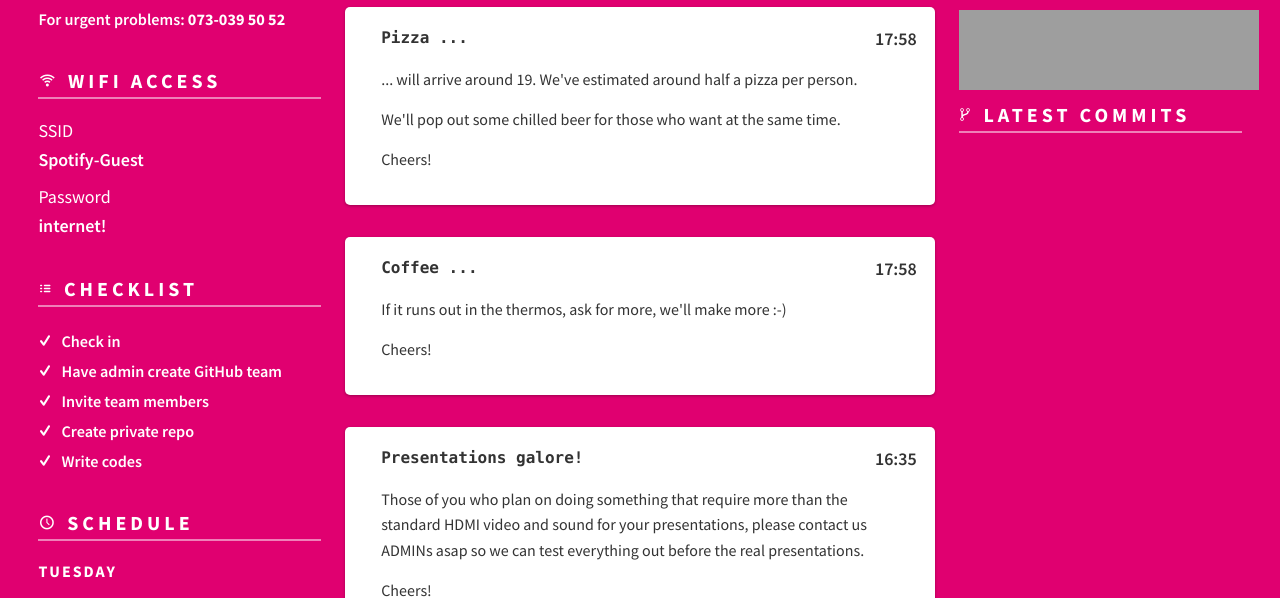
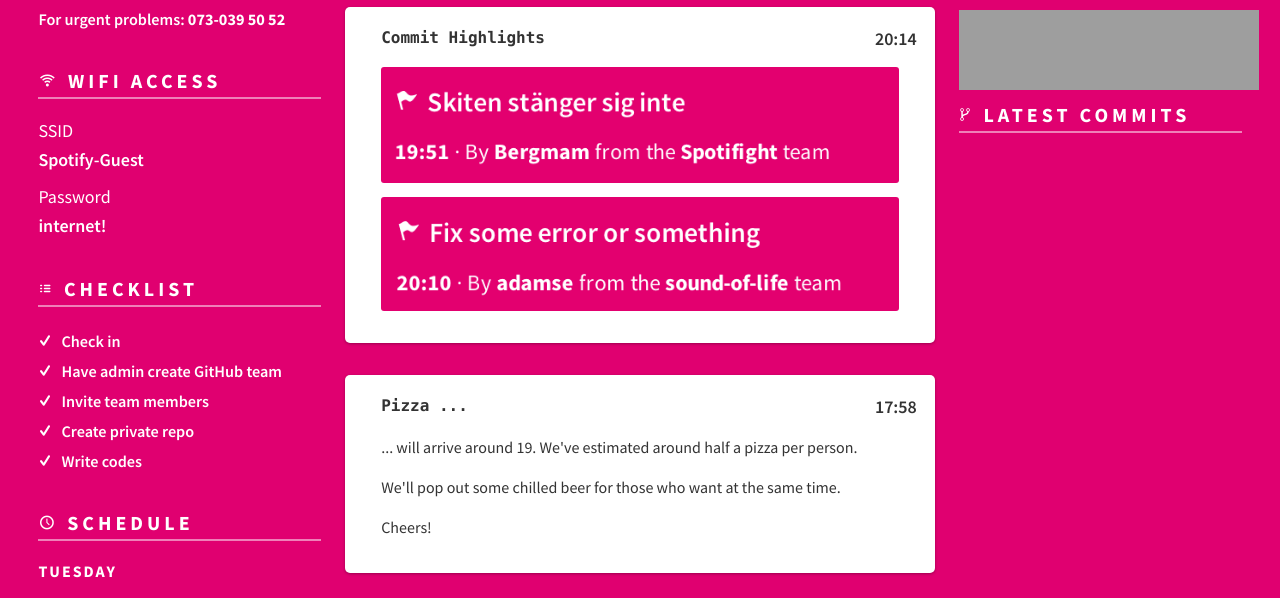
Before and after one commit to wowhack/wowhack.github.io, a website: page index.html in a window 1280 px wide. Shown: the part 177-775 px from the top of the page. Drawn offline with nearby package versions, Linux system fonts and the light colour scheme; grey boxes are pictures that could not be loaded; a script that the page names is missing.

Commit message:
Add commit highlights

```diff
--- a/index.html
+++ b/index.html
@@ -131,6 +131,19 @@
 
           --><section class="grid__item one-half">
             <h1>Notices</h1>
+
+            <article role="article">
+              <h2>Commit Highlights</h2>
+              <time datetime="20140805T20:14" title="2014-08-05, 20:14" pubdate>20:14</time>
+              <div class="content">
+                <p>
+                  <img src="files/commit1.png" alt="" />
+                </p>
+                <p>
+                  <img src="files/commit2.png" alt="" />
+                </p>
+              </div>
+            </article>
 
             <article role="article">
               <h2>Pizza ...</h2>
--- a/stylesheets/site.scss
+++ b/stylesheets/site.scss
@@ -144,6 +144,10 @@ section > h1 {
   border-radius: 5px;
   padding: 1em 2em;
   box-shadow: rgba(#000, .3) 0 1px 3px;
+
+  img {
+    border-radius: 3px;
+  }
 
   h2 {
     font-family: $mono;
```
Also changed, not shown: css/site.css, files/commit1.png (added), files/commit2.png (added).
